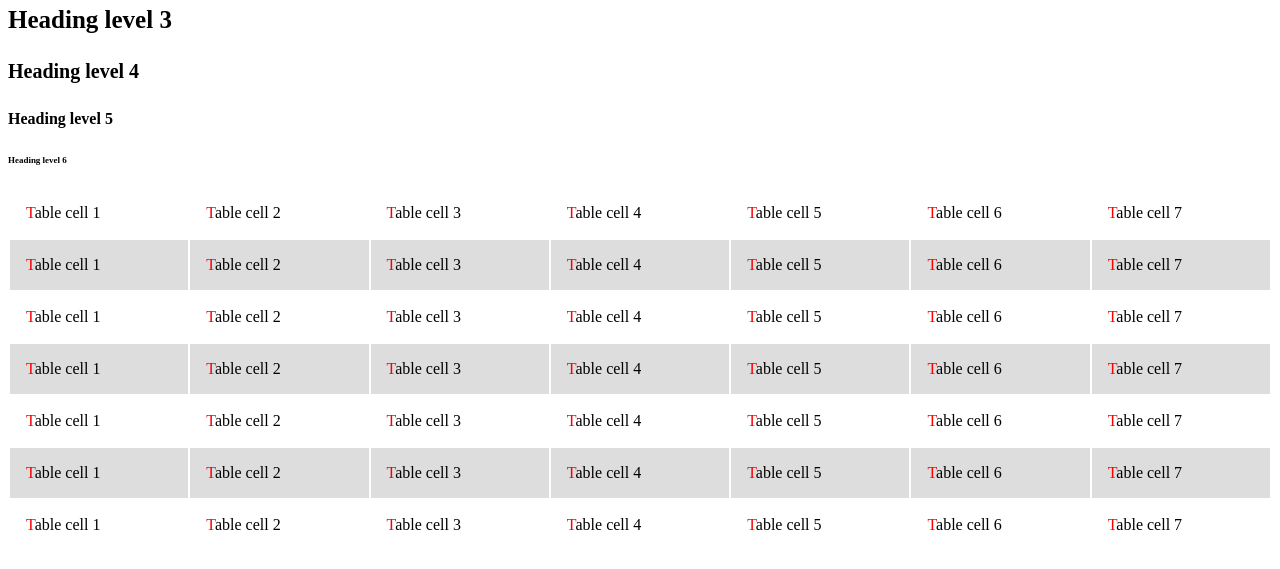
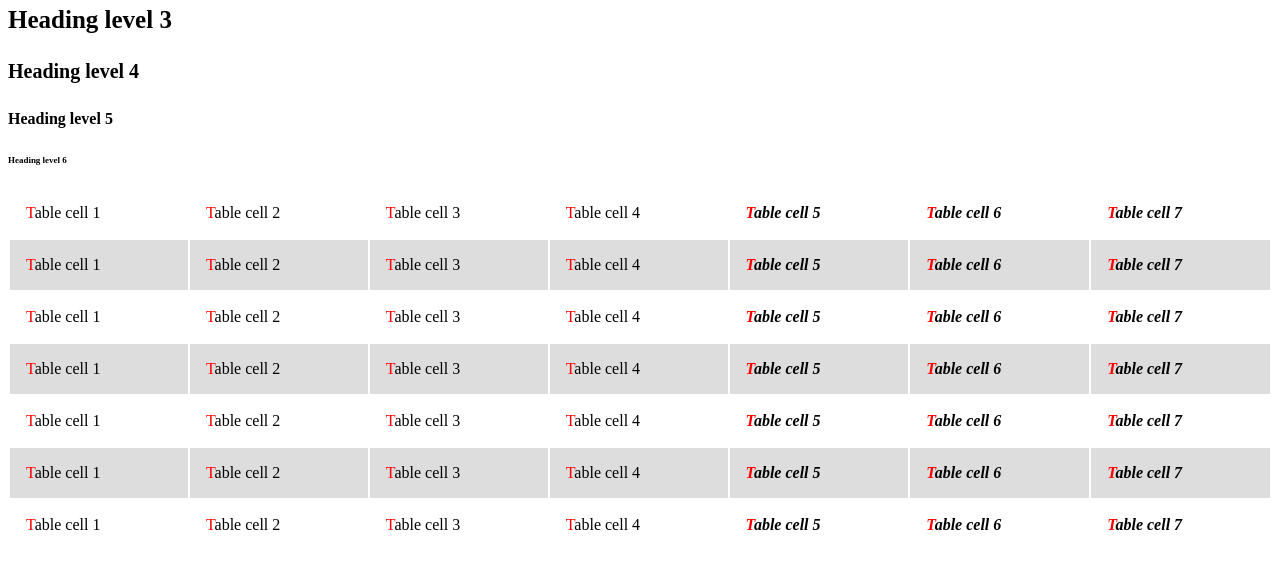
Before and after one commit to Krokusmas/level-up-homeworks, a website: page public/views/css/homework-1/index.html in a window 1280 px wide. Shown: the part 177-746 px from the top of the page. Drawn offline with Linux system fonts and the light colour scheme.

Commit message:
CSS HW 1

```diff
--- a/public/views/css/homework-1/css/style.css
+++ b/public/views/css/homework-1/css/style.css
@@ -32,7 +32,7 @@ td:first-letter {
 tr:nth-child(even) {
   background-color: #ddd;
 }
-td:nth-child(5,6,7) {
+td:nth-child(5), td:nth-child(6), td:nth-child(7) {
   font-weight: bold;
   font-style: italic;
 }
```
